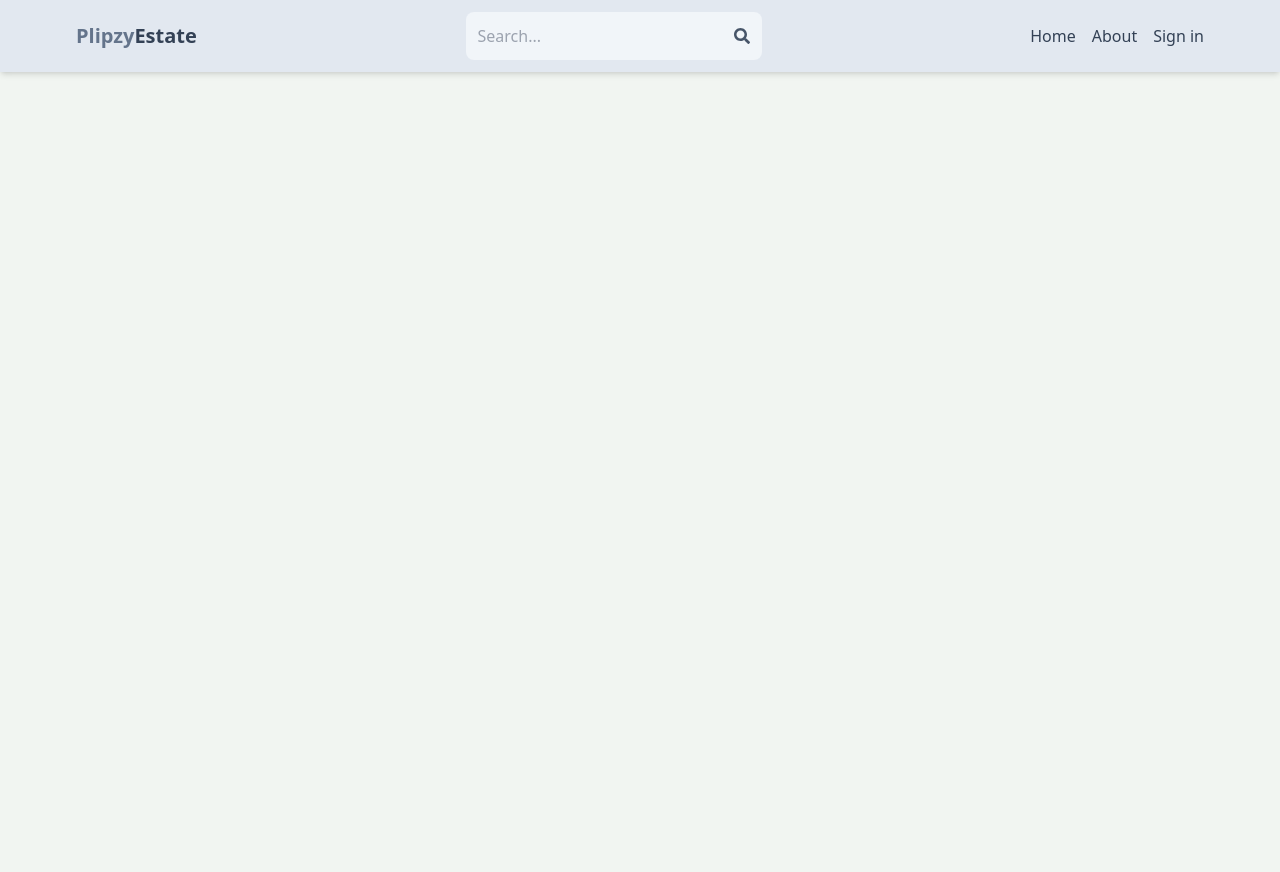
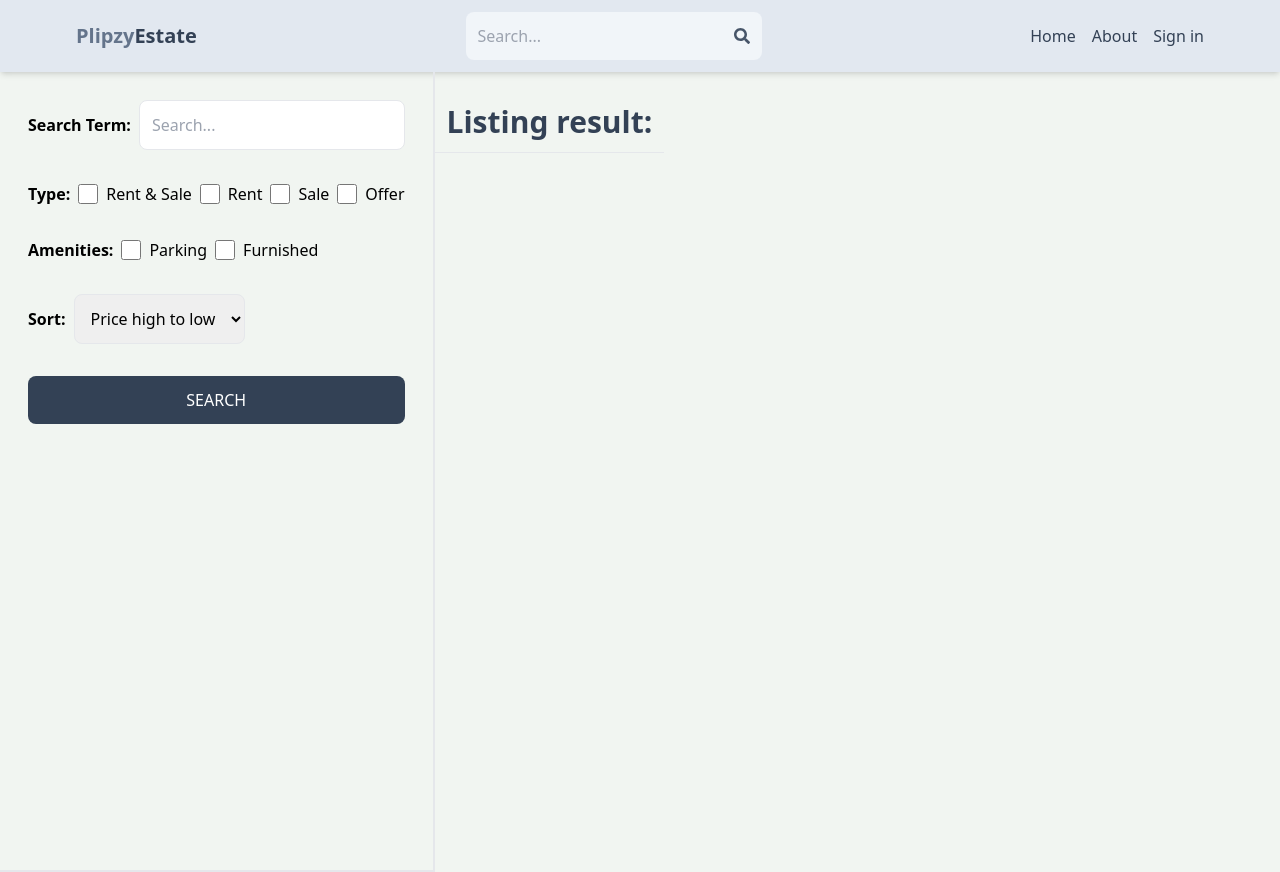
Before and after one commit to YasithaRDK/mern-estate, a React (Vite) app in the folder client/: page /search in a window 1280 px wide. Before the commit the page ends 800 px from the top, so only its background shows below. Built offline with nearby package versions, Linux system fonts and the light colour scheme; no server answers.

Commit message:
Create search page UI

```diff
--- a/client/src/App.jsx
+++ b/client/src/App.jsx
@@ -9,6 +9,7 @@
 import CreateListing from "./pages/CreateListing";
 import UpdateListing from "./pages/UpdateListing";
 import Listing from "./pages/Listing";
+import Search from "./pages/Search";
 
 const App = () => {
   return (
@@ -19,6 +20,7 @@
         <Route path="/sign-in" element={<SingIn />} />
         <Route path="/sign-up" element={<SignUp />} />
         <Route path="/about" element={<About />} />
+        <Route path="/search" element={<Search />} />
         <Route path="/listing/:listingId" element={<Listing />} />
         <Route element={<PrivateRoute />}>
           <Route path="/profile" element={<Profile />} />
--- /dev/null
+++ b/client/src/pages/Search.jsx
@@ -0,0 +1,71 @@
+const Search = () => {
+  return (
+    <div className="flex flex-col md:flex-row">
+      <div className="border-b-2 p-7 md:border-r-2 md:min-h-screen">
+        <form className="flex flex-col gap-8">
+          <div className="flex items-center gap-2">
+            <label className="font-semibold whitespace-nowrap">
+              {" "}
+              Search Term:
+            </label>
+            <input
+              type="text"
+              id="searchTerm"
+              placeholder="Search..."
+              className="w-full p-3 border rounded-lg"
+            />
+          </div>
+          <div className="flex flex-wrap items-center gap-2">
+            <label className="font-semibold">Type:</label>
+            <div className="flex gap-2">
+              <input type="checkbox" id="all" className="w-5" />
+              <span>Rent & Sale</span>
+            </div>
+            <div className="flex gap-2">
+              <input type="checkbox" id="rent" className="w-5" />
+              <span>Rent</span>
+            </div>
+            <div className="flex gap-2">
+              <input type="checkbox" id="sale" className="w-5" />
+              <span>Sale</span>
+            </div>
+            <div className="flex gap-2">
+              <input type="checkbox" id="offer" className="w-5" />
+              <span>Offer</span>
+            </div>
+          </div>
+          <div className="flex flex-wrap items-center gap-2">
+            <label className="font-semibold">Amenities:</label>
+            <div className="flex gap-2">
+              <input type="checkbox" id="parking" className="w-5" />
+              <span>Parking</span>
+            </div>
+            <div className="flex gap-2">
+              <input type="checkbox" id="furnished" className="w-5" />
+              <span>Furnished</span>
+            </div>
+          </div>
+          <div className="flex items-center gap-2">
+            <label className="font-semibold">Sort:</label>
+            <select id="sort_order" className="p-3 border rounded-lg">
+              <option>Price high to low</option>
+              <option>Price low to high</option>
+              <option>Latest</option>
+              <option>Oldest</option>
+            </select>
+          </div>
+          <button className="p-3 text-white uppercase rounded-lg bg-slate-700 hover:opacity-95">
+            Search
+          </button>
+        </form>
+      </div>
+      <div className="">
+        <h1 className="p-3 mt-5 text-3xl font-semibold border-b text-slate-700">
+          Listing result:
+        </h1>
+      </div>
+    </div>
+  );
+};
+
+export default Search;
```
